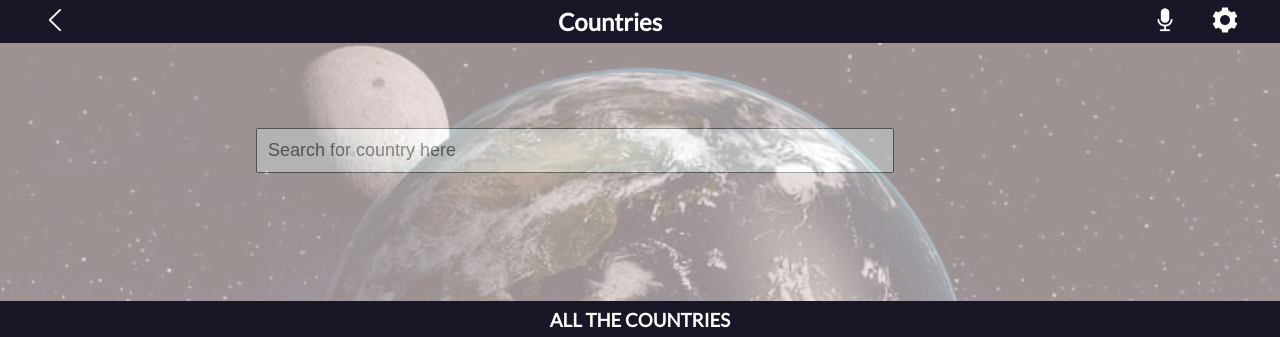
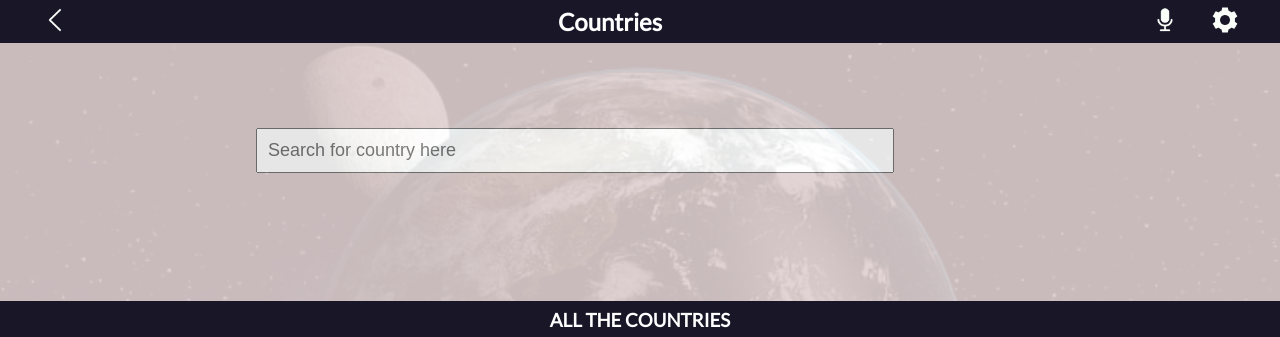
Before and after one commit to dieum512/countries-app, a React (Create React App) app: page / in a window 1280 px wide. Shown: the top 337 px of the page. Built offline with nearby package versions, Linux system fonts and the light colour scheme; no server answers.

Commit message:
Update the opacity in the styling

```diff
--- a/src/components/home/home.css
+++ b/src/components/home/home.css
@@ -10,7 +10,7 @@ a {
 /* seaarching bar */
 .input-container {
   background-color: #dfd0d0;
-  opacity: 0.7;
+  opacity: 0.9;
   padding: 30% 10% 20% 10%;
 }
 
@@ -36,7 +36,7 @@ a {
 .a-card {
   background-color: #1f2545;
   padding: 10px 20px;
-  opacity: 0.9;
+  opacity: 0.98;
   border-radius: 15px;
 }
 
```
